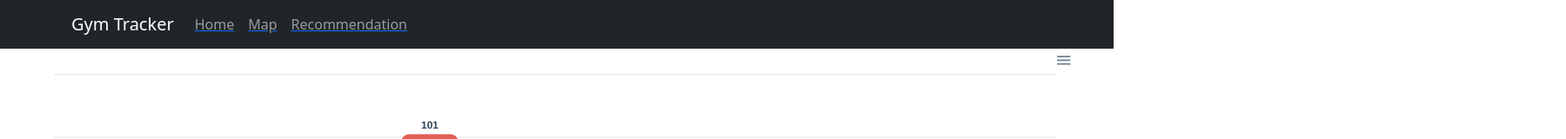
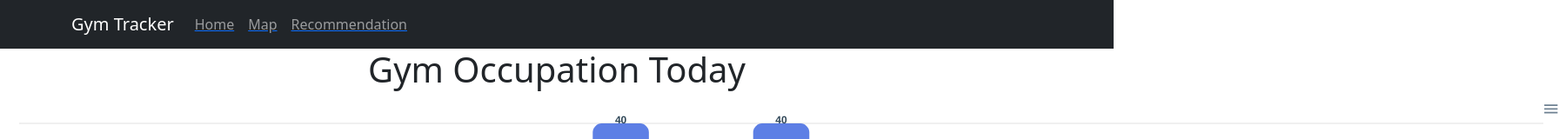
Before and after one commit to raynguyen2505/325-code-prototype, a React (Create React App) app: page / in a window 1280 px wide. Shown: the top 160 px of the page at 87% size, 1800 px wide, since content can reach past the window. Built offline with nearby package versions, Linux system fonts and the light colour scheme.

Commit message:
minor fixes to home

```diff
--- /dev/null
+++ b/src/History.css
@@ -0,0 +1,14 @@
+.recTable {
+    border:1px solid black;
+    margin-left: auto;
+    margin-right: auto;
+}
+
+.recTable th {
+    border:1px solid black;
+    height: 70px;
+}
+
+.recTable td {
+    border:1px solid black;
+}
--- a/src/History.js
+++ b/src/History.js
@@ -1,5 +1,6 @@
 import React, { Component } from 'react';
 import { CsvToHtmlTable } from 'react-csv-to-table';
+import './History.css'
 
 function History() {
     const historyData = `,Monday   ,Tuesday   ,Wednesday   ,Thursday   ,Friday   ,Saturday   ,Sunday
@@ -23,7 +24,9 @@ function History() {
     11:00 PM-12:00 AM   ,8,10,11,14,8,19,14
         `;
     return (
-        <CsvToHtmlTable data={historyData} csvDelimiter="," />
+        <div className="recTable">
+            <CsvToHtmlTable data={historyData} csvDelimiter="," />
+        </div>
     );
 }
 
--- /dev/null
+++ b/src/Home.css
@@ -0,0 +1,5 @@
+.header {
+    width: 100%;
+    margin: 0 auto;
+    text-align: center;
+}
--- a/src/Home.js
+++ b/src/Home.js
@@ -3,7 +3,7 @@ import { useState } from 'react';
 import ReactiveButton from 'reactive-button';
 import Chart from "react-apexcharts";
 import { logDOM } from "@testing-library/dom";
-
+import './Home.css'
 
 function App() {
     const [state1, setState] = useState('idle');
@@ -18,14 +18,14 @@ function App() {
     let state2 = {
         series: [{
             name: 'Capacity',
-            data: ["23", "31", "40", "30", "101", "36", "32", "23", "14", "8", "5", "2"]
+            data: ["5", "10", "14", "20", "21", "23", "31", "40", "30", "40", "36", "32", "30", "27", "23", "14", "8", "5", "2"]
           }],
           options: {
             colors: [function({ value, seriesIndex, w }) {
                 if (value < 45) {
                     return '#4169E1'
                 } else {
-                    return '#DB4437'
+                    return '#4169E1'
                 }
             }],
             chart: {
@@ -53,7 +53,7 @@ function App() {
             },
 
             xaxis: {
-              categories: ["1pm", "2pm", "3pm", "4pm", "NOW", "6pm", "7pm", "8pm", "9pm", "10pm", "11pm", "12am"],
+              categories: ["6am", "7am", "8am", "9am", "NOW", "11am", "12pm", "1pm", "2pm", "3pm", "4pm", "5pm", "6pm", "7pm", "8pm", "9pm", "10pm", "11pm", "12am"],
               position: 'bottom',
               axisBorder: {
                 show: false
@@ -95,7 +95,8 @@ function App() {
             title: {
                 text: 'Prediction 🡺',
                 floating: true,
-                offsetY: 200,
+                offsetY: 100,
+                offsetX: -450,
                 align: 'center',
                 style: {
                   color: '#444'
@@ -106,11 +107,14 @@ function App() {
 
     return (
         <div>
+          <div className="header">
+            <h1>Gym Occupation Today</h1>
+          </div>
             <Chart
                 options={state2.options}
                 series={state2.series}
                 type="bar"
-                width="1200"
+                width="1800"
                 height="500"
                 align='center'
             />
```
